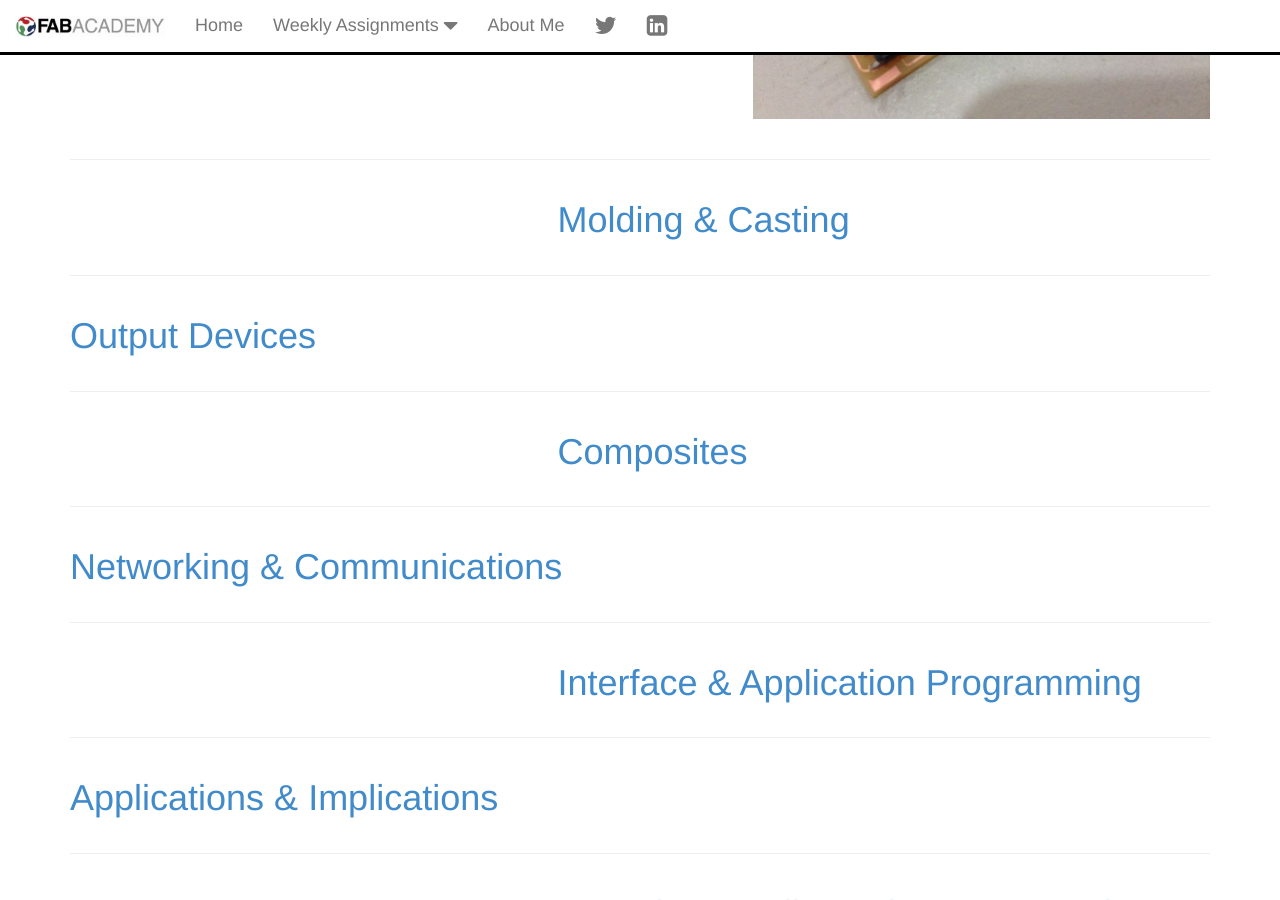
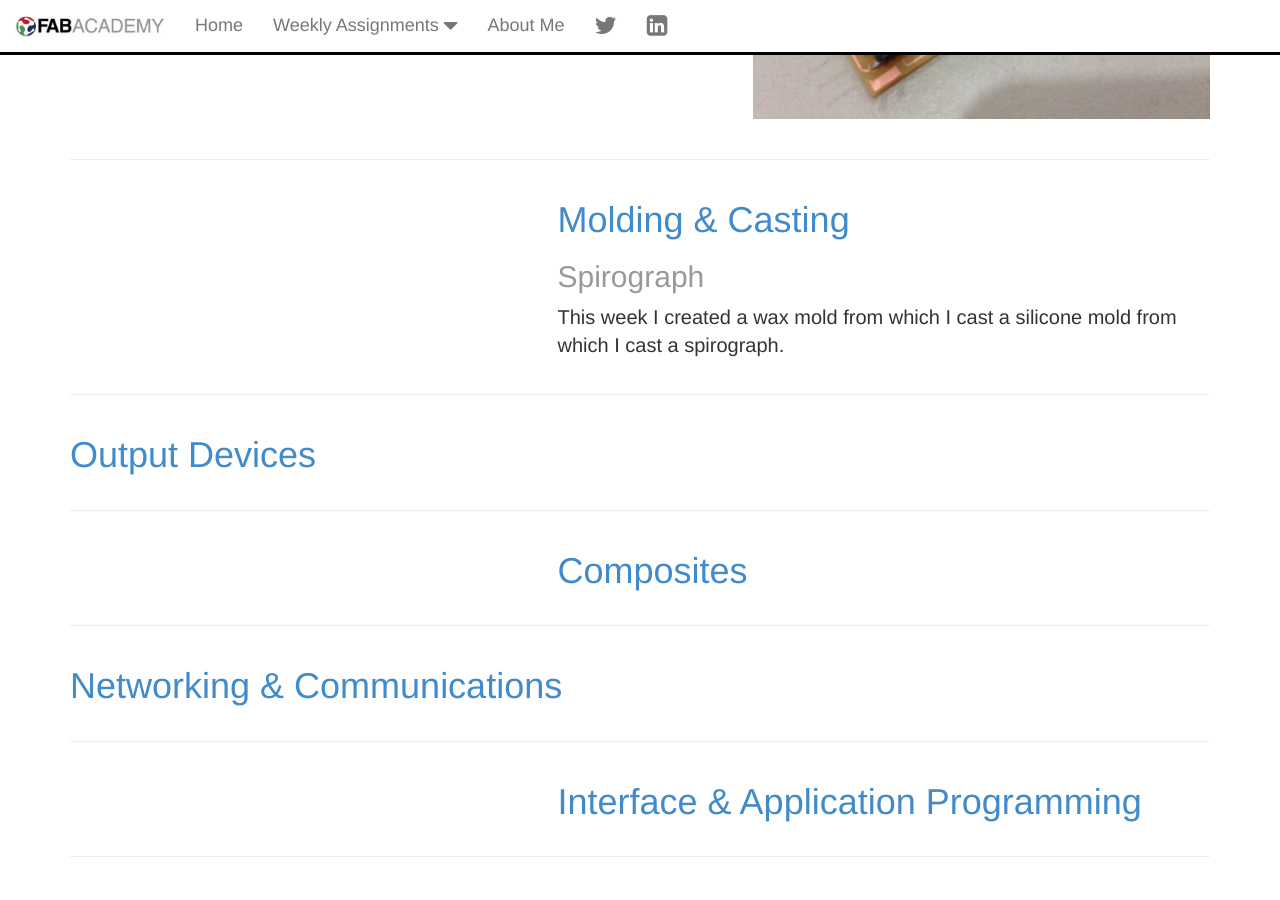
Before and after one commit to yogi/fabacademy2016, a Jekyll site: the page built from index.md, in a window 1280 px wide and 900 px high, scrolled down 3449 px. Built offline with Jekyll 4.4.1, drawn with Linux system fonts in a browser that asks for light colours.

Commit message:
updated index, added rhino files  zip

```diff
--- a/index.md
+++ b/index.md
@@ -199,7 +199,9 @@ layout: default
 <div class="row">
 	<div class="col-md-7 col-md-push-5">
 		<a href="w13-molding.html"><h1>Molding & Casting</h1></a>
+		<h2 class="text-muted">Spirograph</h2>
 		<p>
+			This week I created a wax mold from which I cast a silicone mold from which I cast a spirograph.
 		</p>
 	</div>
 	<div class="col-md-5 col-md-pull-7">
```
Also changed, not shown: w13-molding.md (+1 -1 lines), 1 other file.
